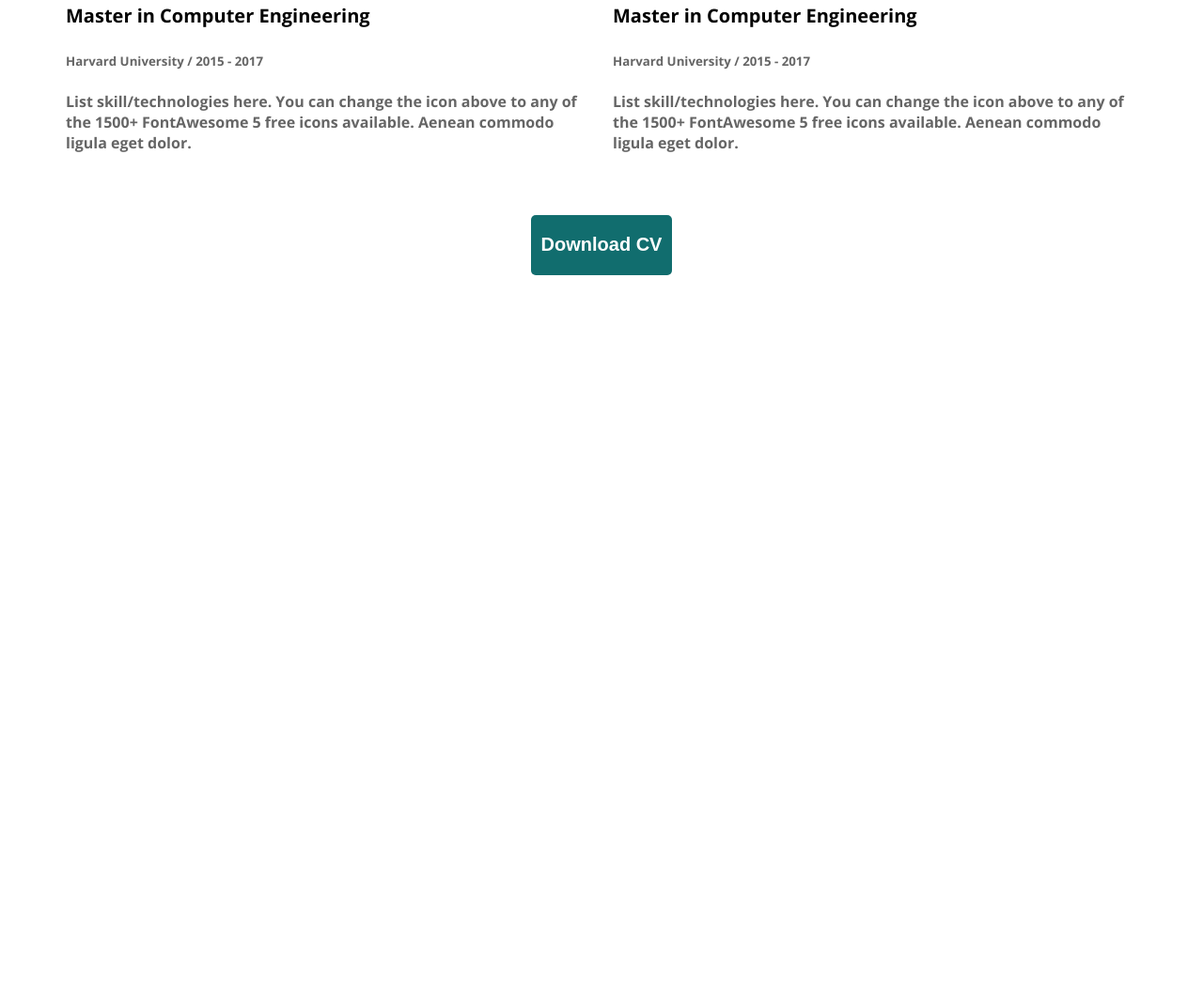
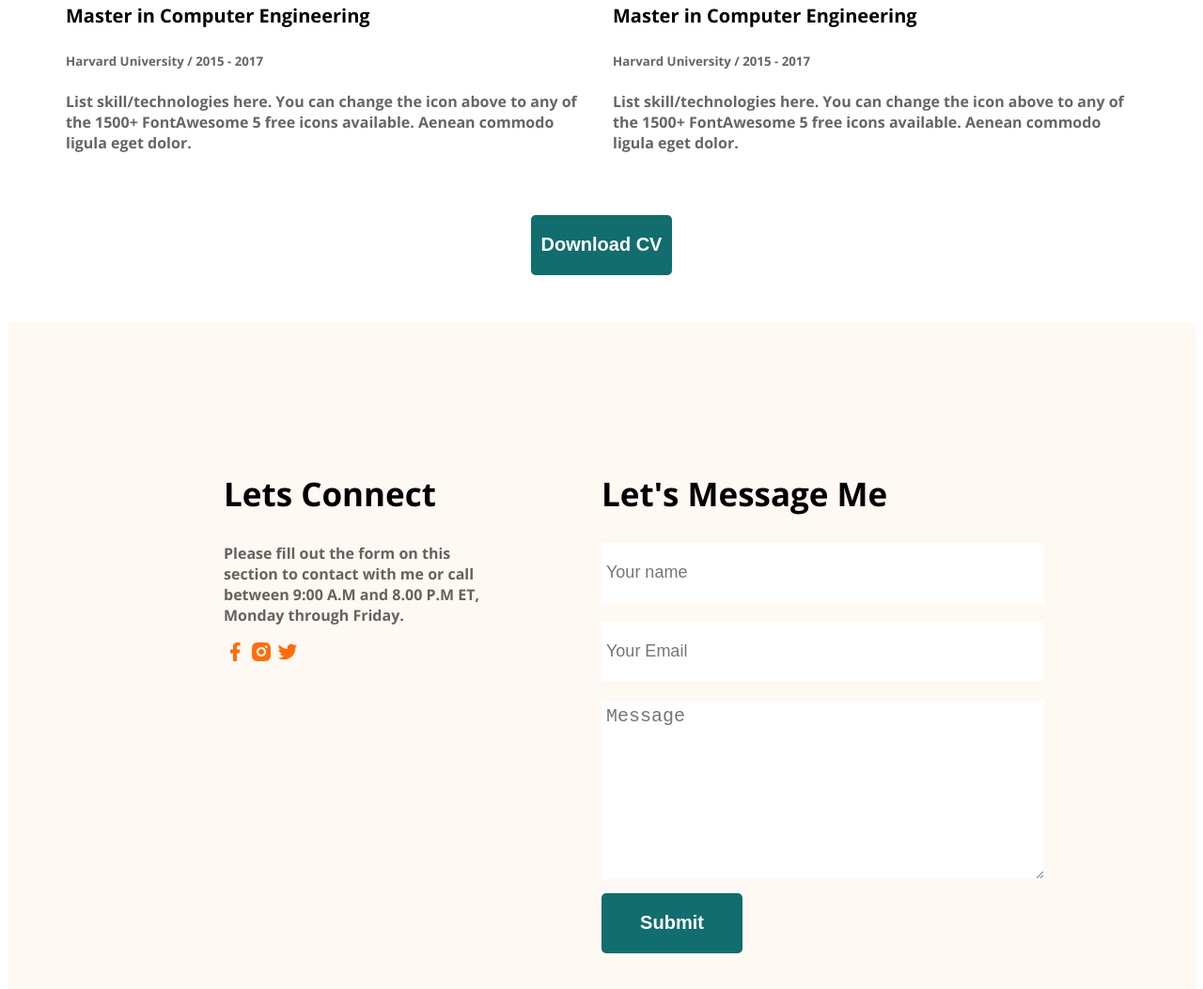
Before and after one commit to Shakhwat-93/my-first-portfolio, a plain HTML site: page index.html in a window 1280 px wide. Shown: the part 2803-3856 px from the top of the page at 94% size. Before the commit the page ends 3154 px from the top, so only its background shows below. Drawn offline with nearby package versions, Linux system fonts and the light colour scheme.

Commit message:
add submit section

```diff
--- a/index.html
+++ b/index.html
@@ -173,6 +173,31 @@
         <button class="btn-primary">Download CV</button>
     </div>
     </section>
+
 </main>
+<footer class="footer-container secondary-bg">
+    <div class="footer-column">
+        <h2 class="footer-title resume-title">
+            Lets Connect
+        </h2>
+        <p class="footer-subtitle opacity-text">Please fill out the form on this section to contact with me or call between 9:00 A.M and 8.00 P.M ET, Monday through Friday.</p>
+        <div class="icons">
+            <a href=""><img src="images/icons/facebook.png" alt=""></a>
+            <a href=""><img src="images/icons/insta.png" alt=""></a>
+            <a href=""><img src="images/icons/twitter.png" alt=""></a>
+        </div>
+    </div>
+    <div class="footer-column">
+        <h2 class=" footer-title resume-title">
+            Let's Message Me
+        </h2>
+        <form action="">
+            <input type="text" placeholder="Your name"> <br>
+            <input type="email" name="" id="" placeholder="Your Email"><br>
+            <textarea name="" id="" cols="30" rows="10" placeholder="Message"></textarea><br>
+            <input class="btn-primary" type="submit" value="Submit">
+        </form>
+    </div>
+</footer>
 </body>
 </html>
--- a/styles/style.css
+++ b/styles/style.css
@@ -139,3 +139,38 @@ main{
 .resume-download-cv{
   padding: 50px;
 }
+/* footer styles */
+footer{
+  padding: 130px 230px;
+}
+.footer-container{
+  display: flex;
+  gap: 100px;
+}
+.footer-column{
+  width: 50%;
+}
+footer input[type="text"]{
+  width: 461px;
+  height: 54px;
+  margin-bottom: 20px;
+  font-size: 18px;
+  padding: 5px;
+  border: none;
+}
+footer input[type="email"]{
+  width: 461px;
+  height: 54px;
+  margin-bottom: 20px;
+  padding: 5px;
+  font-size: 18px;
+  border: none;
+}
+footer textarea{
+  width: 461px;
+height: 180px;
+border: none;
+font-size: 20px;
+padding: 5px;
+margin-bottom: 10px;
+}
```
